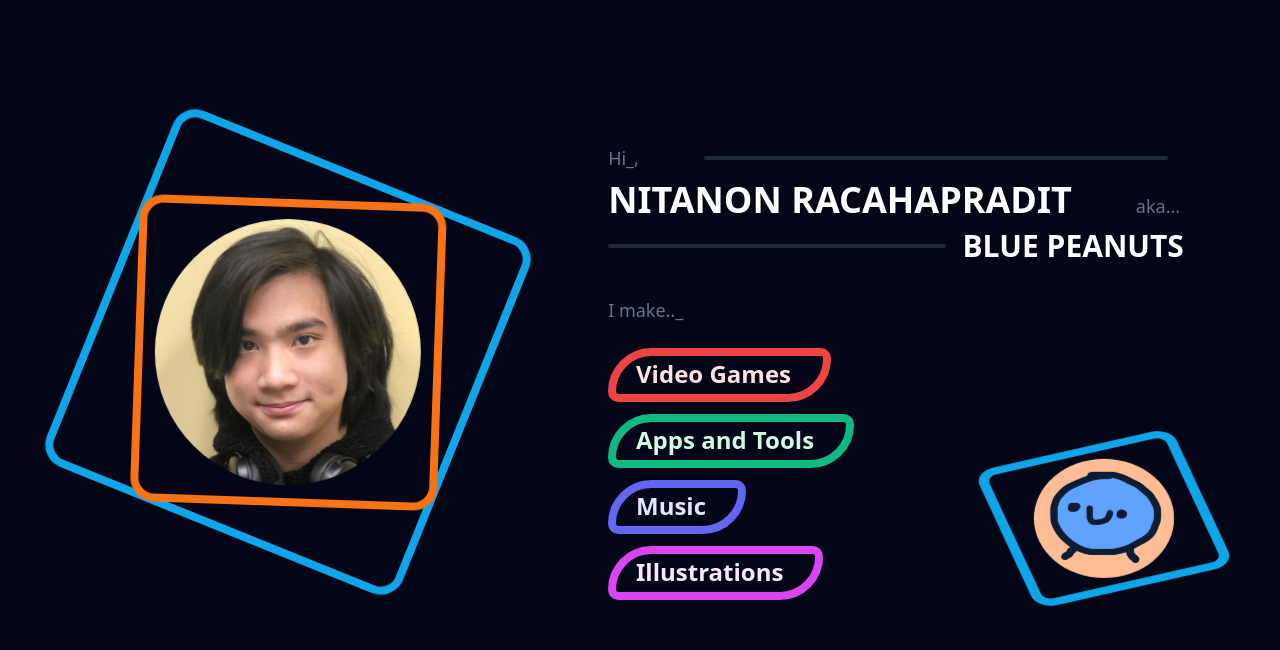
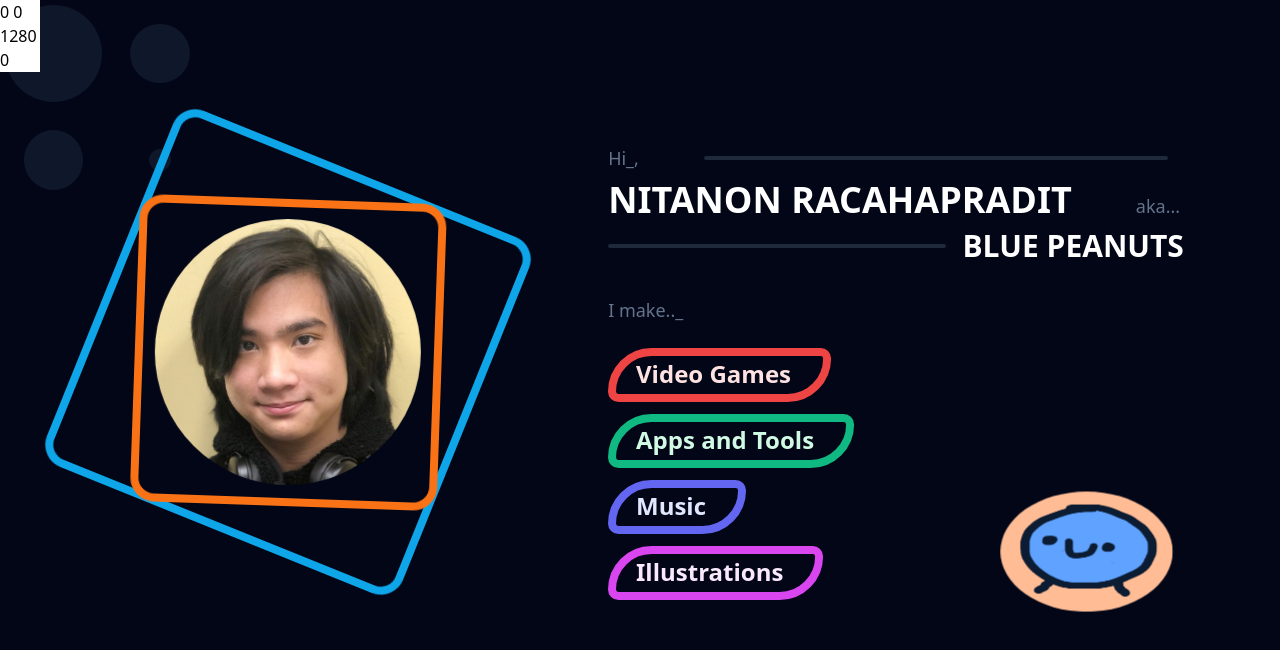
Before and after one commit to Blue-Peanuts/portfolio, a React (Vite) app: page / in a window 1280 px wide. Shown: the top 650 px of the page. Built offline with nearby package versions, Linux system fonts and the light colour scheme.

Commit message:
mouse effect

```diff
--- a/src/App.tsx
+++ b/src/App.tsx
@@ -1,11 +1,13 @@
 import ScrollAnimation from './ScrollAnimation/ScrollAnimation.tsx'
 import './App.css'
 import InfoCard from './InfoCard/InfoCard.tsx'
+import Background from './Background/Background.tsx'
 
 function App() {
 
     return (
         <>
+            <Background />
             <div className=' pt-0 xl:pt-16 2xl:pt-24'></div>
             <div className=' text-white scale-75 sm:scale-100'>
                 <InfoCard />
--- /dev/null
+++ b/src/Background/Background.tsx
@@ -0,0 +1,91 @@
+import './Background.scss'
+import { useState, useEffect } from 'react';
+
+function Background() {
+    const [mousePos, setMousePos] = useState({ x: 0, y: 0 });
+    const [windowsWidth, setWindowsWidth] = useState(window.innerWidth);
+    const [scrollPosition, setScrollPosition] = useState(0);
+
+
+    useEffect(() => {
+        const handleMouseMove = (event: MouseEvent) => {
+            setMousePos({ x: event.clientX, y: event.clientY });
+        };
+
+        window.addEventListener('mousemove', handleMouseMove);
+
+        return () => {
+            window.removeEventListener(
+                'mousemove',
+                handleMouseMove
+            );
+        };
+    }, []);
+
+    useEffect(() => {
+        const handleResize = () => {
+            setWindowsWidth(window.innerWidth);
+        }
+        window.addEventListener('resize', handleResize);
+        return () => {
+            window.removeEventListener('resize', handleResize);
+        }
+    }, []);
+    const handleScroll = () => {
+        const position = window.scrollY;
+        setScrollPosition(position);
+    };
+
+    useEffect(() => {
+        window.addEventListener('scroll', handleScroll, { passive: true });
+
+        return () => {
+            window.removeEventListener('scroll', handleScroll);
+        };
+    }, []);
+
+    // heavy refactor needed
+
+    return <>
+        <div className=' h-screen w-screen absolute -z-10'>
+            <div style={
+                {
+                    top: roundToNearest(mousePos.y + scrollPosition - windowsWidth / 4, windowsWidth / 12),
+                    left: roundToNearest(mousePos.x - windowsWidth / 4, windowsWidth / 12),
+                    position: 'absolute',
+                    height: '50vw'
+                }
+            } className='aspect-square grid grid-cols-6 grid-rows-6'>
+                {Array.from(Array(36).keys()).map((i) => {
+
+                    const x = i % 6;
+                    const y = Math.floor(i / 6);
+                    const gridPosX = roundToNearest(mousePos.x - windowsWidth / 4, windowsWidth / 12);
+                    const gridPosY = roundToNearest(mousePos.y + scrollPosition - windowsWidth / 4, windowsWidth / 12);
+                    const posX = gridPosX + (x + 0.5) * windowsWidth / 12;
+                    const posY = gridPosY + (y + 0.5) * windowsWidth / 12;
+                    const distX = Math.abs(posX - mousePos.x);
+                    const distY = Math.abs(posY - mousePos.y - scrollPosition);
+                    const dist = Math.sqrt(distX * distX + distY * distY);
+                    return <div className=' flex justify-center items-center'> <div key={i} style={{
+                        height: `${
+                            Math.max(0, 100 - (dist*dist / windowsWidth * 2))
+                        }%`,
+                    }} className='bg-slate-900 aspect-square text-xs rounded-full'>
+
+                    </div>
+                    </div>
+                }
+                )}
+            </div>
+        </div>
+        <div className=' h-screen w-screen fixed -z-10'>
+            <div className=' h-100 w-10 bg-white'>{mousePos.x} {mousePos.y + scrollPosition} {windowsWidth} {scrollPosition}</div>
+        </div>
+    </>
+}
+function roundToNearest(value, interval) {
+  return Math.round(value/interval) * interval;
+}
+
+export default Background;
--- a/src/InfoCard/BluePicture.scss
+++ b/src/InfoCard/BluePicture.scss
@@ -1,17 +1,13 @@
 .jumping {
     animation: jump 1.5s infinite cubic-bezier(0.280, 0.840, 0.420, 1);
-}
-.anti-squish {
-    rotate: 18deg;
-    animation: antiSquish 1.5s infinite cubic-bezier(0.280, 0.840, 0.420, 1);
 }
 
 @keyframes jump {
     0% {
-        transform: translateY(0) scaleX(1.3) scaleY(0.9);
+        transform: translateY(20px) scaleX(1.3) scaleY(0.9);
     }
     25% {
-        transform: translateY(0) scaleX(1.3) scaleY(0.9);
+        transform: translateY(20px) scaleX(1.3) scaleY(0.9);
     }
     50% {
         transform: translateY(-130px) scaleY(1.3)
@@ -21,18 +17,6 @@
     }
 
     100% {
-        transform: translateY(0) scaleX(1.3) scaleY(0.9);
+        transform: translateY(20px) scaleX(1.3) scaleY(0.9);
     }
 }
-
-@keyframes antiSquish {
-    0% {
-        transform: scaleX(0.9) scaleY(1.1);
-    }
-    50% {
-        transform: scaleX(1.1) scaleY(0.9);
-    }
-    100% {
-        transform: scaleX(0.9) scaleY(1.1);
-    }
-}
--- a/src/InfoCard/BluePicture.tsx
+++ b/src/InfoCard/BluePicture.tsx
@@ -2,18 +2,12 @@ import bluePicture from '../assets/bluenuts.png';
 import './BluePicture.scss';
 function BluePicture() {
     return <div className='w-24
-    md:w-32 md:rounded-3xl
-    lg:w-40 lg:rounded-3xl'>
-        <div className='jumping'>
-            <div className='
-         lg:border-8 md:border-8  rounded-2xl  border-4
-        aspect-square flex justify-center items-center border-sky-500
-        rotate-[-18deg]
-        '>
+    md:w-32
+    lg:w-40'>
+        <div className='jumping '>
 
                 <img src={bluePicture} className=" w-10/12 aspect-square
-                 object-cover rounded-full anti-squish" alt="" />
-            </div>
+                 object-cover rounded-full" alt="" />
         </div>
     </div>
 }
```
Also changed, not shown: src/Background/Background.scss (added), toolList.txt (added).
